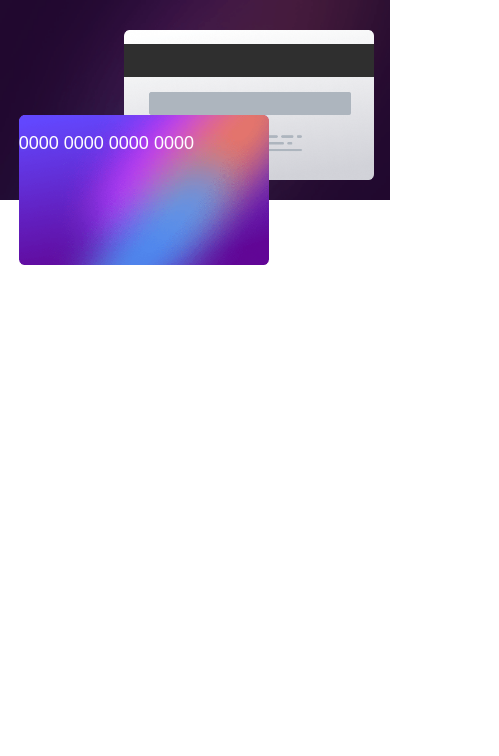
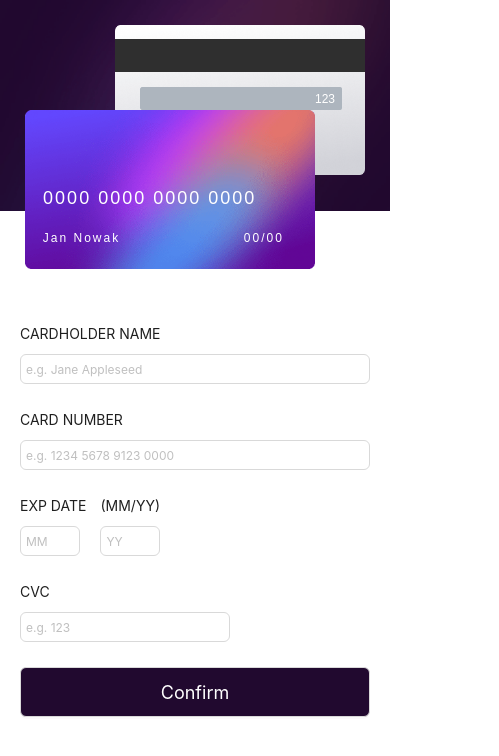
Before and after one commit to xflameyoke/interactive-card-details-form, a React (Vite) app: page / in a window 390 px wide. Shown: the top 756 px of the page, 499 px wide, since content can reach past the window. Built offline with nearby package versions, Linux system fonts and the light colour scheme.

Commit message:
feat: mobile design

```diff
--- a/package.json
+++ b/package.json
@@ -12,6 +12,7 @@
     "prepare": "husky install"
   },
   "dependencies": {
+    "antd": "^5.8.6",
     "eslint-config-airbnb-typescript": "^17.1.0",
     "react": "^18.2.0",
     "react-dom": "^18.2.0",
@@ -24,6 +25,7 @@
     "@commitlint/config-conventional": "^17.7.0",
     "@types/react": "^18.2.15",
     "@types/react-dom": "^18.2.7",
+    "@types/styled-components": "^5.1.26",
     "@typescript-eslint/eslint-plugin": "^6.0.0",
     "@typescript-eslint/parser": "^6.0.0",
     "@vitejs/plugin-react": "^4.0.3",
@@ -40,6 +42,7 @@
     "lint-staged": "^14.0.1",
     "prettier": "^3.0.3",
     "typescript": "^5.0.2",
+    "typescript-plugin-styled-components": "^3.0.0",
     "vite": "^4.4.5"
   }
 }
--- a/src/App.tsx
+++ b/src/App.tsx
@@ -1,3 +1,3 @@
 import { CardForm } from 'components';
 
-export const App = (): JSX.Element => <CardForm />
+export const App = (): JSX.Element => <CardForm />;
--- a/src/components/CardForm/CardForm.styled.ts
+++ b/src/components/CardForm/CardForm.styled.ts
@@ -1,36 +1,118 @@
 import { styled } from 'styled-components';
+import { Form, Input, Button } from 'antd';
+import type { IProps } from './CardForm.types';
 
-export const FormWrapper = styled.section`
-  width: 375px;
-  display: flex;
-  flex-direction: column;
+export const StyledDiv = styled.div`
+  width: 100vw;
+  height: 100vh;
+  display: block;
+
+  @media (max-width: 768px) {
+    display: flex;
+    flex-direction: column;
+    justify-content: center;
+    align-items: center;
+  }
 `;
 
 export const HeadBackground = styled.header`
-  width: 100vw;
-  height: 200px;
+  width: 30%;
+  height: 100%;
   background-repeat: no-repeat;
   background-size: cover;
-  background-image: url('src/assets/images/bg-main-mobile.png');
+  background-image: url('src/assets/images/bg-main-desktop.png');
+
+  @media (max-width: 768px) {
+    position: absolute;
+    top: 0;
+    width: 100vw;
+    height: 25%;
+    background-image: url('src/assets/images/bg-main-mobile.png');
+  }
 `;
 
 export const StyledCardBack = styled.div`
+  width: 250px;
   height: 200px;
-  position: relative;
-  top: -170px;
-  left: 33%;
+  position: absolute;
+  top: 25px;
+  right: 25px;
   background-repeat: no-repeat;
   background-image: url('src/assets/images/bg-card-back.png');
   background-size: 250px 150px;
+  color: ${({ theme }) => theme.colors.white};
+
+  p {
+    font-size: 12px;
+    position: absolute;
+    top: 55px;
+    left: 80%;
+  }
 `;
 
 export const StyledCardFront = styled.div`
-  height: 200px;
-  position: relative;
-  top: -285px;
-  left: 5%;
-  color: white;
+  color: ${({ theme }) => theme.colors.white};
+  width: 420px;
+  height: 320px;
   background-repeat: no-repeat;
   background-image: url('src/assets/images/bg-card-front.png');
-  background-size: 250px 150px;
+  background-size: contain;
+  position: absolute;
+  top: 160px;
+  left: 120px;
+
+  @media (max-width: 768px) {
+    width: 270px;
+    height: 200px;
+    top: 110px;
+    left: 25px;
+    padding: 10px;
+
+    p {
+      font-size: 18px;
+      letter-spacing: 2px;
+      position: relative;
+      top: 25%;
+      left: 3%;
+    }
+  }
 `;
+
+export const StyledCardSection = styled.section`
+  width: 90%;
+  position: absolute;
+  bottom: 75px;
+  left: 0;
+  display: flex;
+  justify-content: space-between;
+
+  p {
+    font-size: 12px;
+    margin: 10px;
+  }
+`;
+
+export const StyledForm = styled(Form)`
+  width: 350px;
+  margin-top: 180px;
+
+  @media (max-width: 768px) {
+    margin-top: 220px;
+  }
+`;
+
+export const StyledInput = styled(Input)<IProps>`
+  width: ${(props) => props?.$inputWidth || '100%'};
+  margin-left: ${(props) => props?.$inputMarginLeft || '0%'};
+  height: 30px;
+  padding: 5px;
+  font-size: 12px;
+`;
+
+export const StyledButton = styled(Button)`
+  width: 100%;
+  height: 50px;
+  font-size: 18px;
+  background-color: ${({ theme }) => theme.colors.veryDarkViolet};
+  color: ${({ theme }) => theme.colors.white};
+`;
--- a/src/components/CardForm/CardForm.tsx
+++ b/src/components/CardForm/CardForm.tsx
@@ -1,19 +1,61 @@
+import { Form } from 'antd';
 import {
-  FormWrapper,
   HeadBackground,
   StyledCardBack,
-  StyledCardFront
+  StyledCardFront,
+  StyledCardSection,
+  StyledForm,
+  StyledInput,
+  StyledButton,
+  StyledDiv
 } from 'components';
 
 export const CardForm = (): JSX.Element => {
   const cardNumber = '0000 0000 0000 0000';
+  const cvcNumber = '123';
+  const cardUser = 'Jan Nowak';
+  const cardDate = '00/00';
+
   return (
-    <FormWrapper>
+    <StyledDiv>
       <HeadBackground />
-      <StyledCardBack />
+      <StyledCardBack>
+        <p>{cvcNumber}</p>
+      </StyledCardBack>
       <StyledCardFront>
         <p>{cardNumber}</p>
+        <StyledCardSection>
+          <p>{cardUser}</p>
+          <p>{cardDate}</p>
+        </StyledCardSection>
       </StyledCardFront>
-    </FormWrapper>
+      <StyledForm layout='vertical'>
+        <Form.Item label='CARDHOLDER NAME'>
+          <StyledInput placeholder='e.g. Jane Appleseed' />
+        </Form.Item>
+        <Form.Item label='CARD NUMBER'>
+          <StyledInput placeholder='e.g. 1234 5678 9123 0000' />
+        </Form.Item>
+        <Form.Item label='EXP DATE' style={{ display: 'inline-block' }}>
+          <StyledInput placeholder='MM' $inputWidth='60px' maxLength={2} />
+        </Form.Item>
+        <Form.Item label='(MM/YY)' style={{ display: 'inline-block' }}>
+          <StyledInput placeholder='YY' $inputWidth='60px' maxLength={2} />
+        </Form.Item>
+        <Form.Item
+          label='CVC'
+          style={{ display: 'inline-block', width: '60%' }}
+        >
+          <StyledInput
+            placeholder='e.g. 123'
+            $inputWidth='100%'
+            maxLength={3}
+          />
+        </Form.Item>
+        <Form.Item>
+          <StyledButton>Confirm</StyledButton>
+        </Form.Item>
+      </StyledForm>
+    </StyledDiv>
   );
 };
--- /dev/null
+++ b/src/components/CardForm/CardForm.types.ts
@@ -0,0 +1,4 @@
+export type IProps = {
+  $inputWidth?: string;
+  $inputMarginLeft?: string;
+};
--- a/src/components/CardForm/index.ts
+++ b/src/components/CardForm/index.ts
@@ -1,2 +1,3 @@
 export * from './CardForm';
 export * from './CardForm.styled';
+export * from './CardForm.types';
--- /dev/null
+++ b/src/styles/colors.ts
@@ -0,0 +1,6 @@
+export const colors = {
+  white: '#fff',
+  lightGrayishViolet: '#dedddf',
+  darkGrayishViolet: '#8e8593',
+  veryDarkViolet: '#21092f'
+};
--- a/src/styles/index.ts
+++ b/src/styles/index.ts
@@ -1 +1,3 @@
+export * from './colors';
 export * from './globalStyles';
+export * from './theme';
--- /dev/null
+++ b/src/styles/theme.ts
@@ -0,0 +1,5 @@
+import { colors } from './colors';
+
+export const theme = {
+  colors
+};
--- a/vite.config.ts
+++ b/vite.config.ts
@@ -1,8 +1,8 @@
-import { defineConfig } from 'vite'
-import react from '@vitejs/plugin-react'
+import { defineConfig } from 'vite';
+import react from '@vitejs/plugin-react';
 import tsconfigPaths from 'vite-tsconfig-paths';
 
 // https://vitejs.dev/config/
 export default defineConfig({
-  plugins: [react(), tsconfigPaths()],
-})
+  plugins: [react(), tsconfigPaths()]
+});
```
Also changed, not shown: src/main.tsx (+4 -4 lines), src/types/styled.d.ts (added, +7 -0 lines), 2 other files (tests, documents, lock files or other folders).
